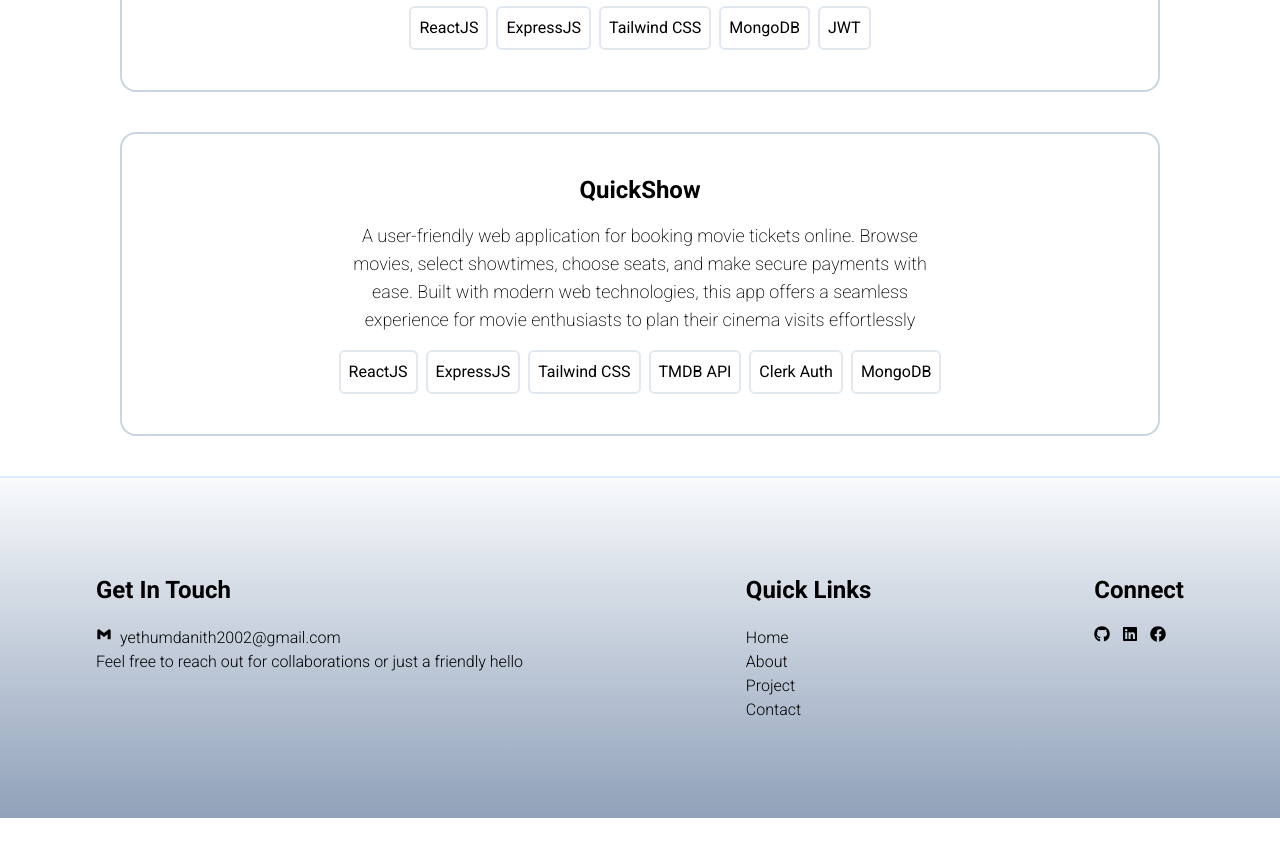
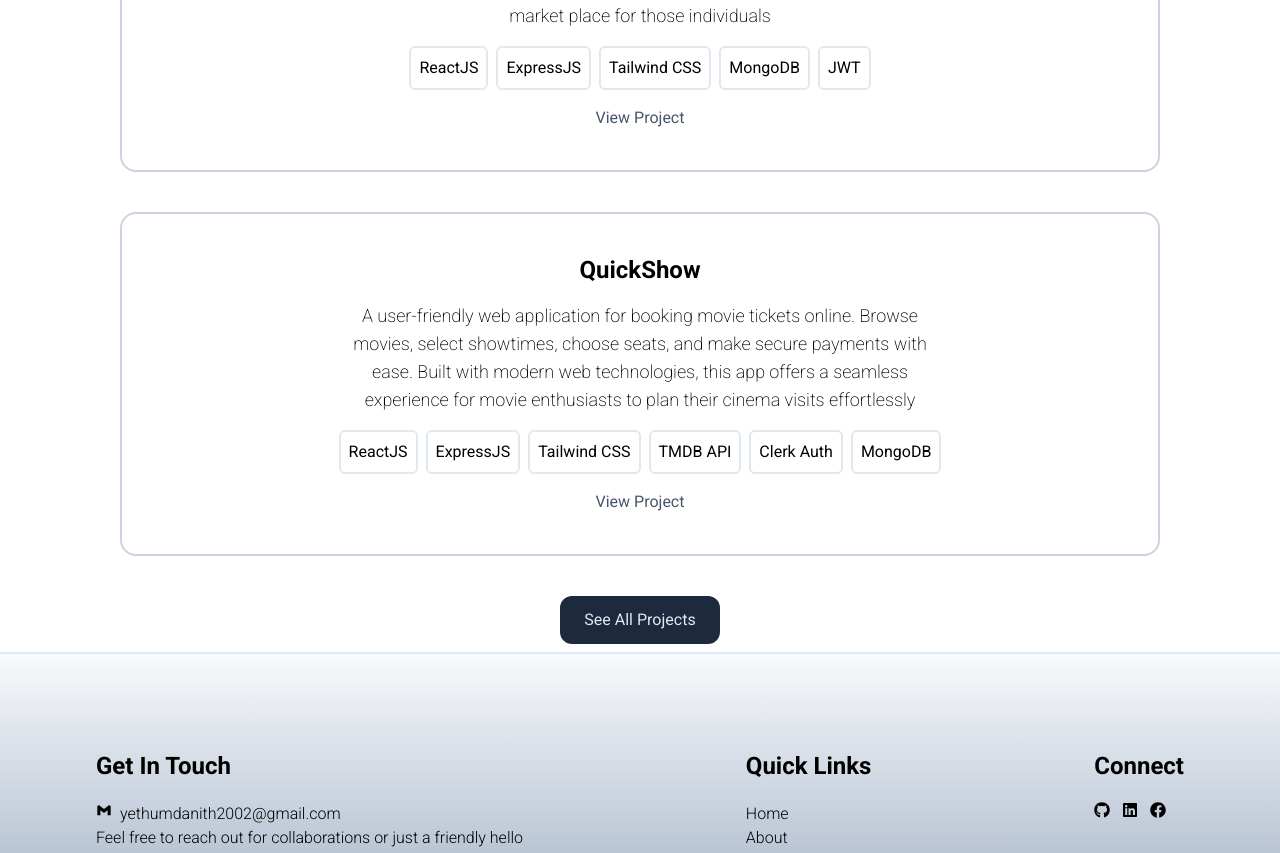
Before and after one commit to danith11/portfiloYD, a React (Vite) app: page / in a window 1280 px wide. Shown: the part 1524-2377 px from the top of the page. Before the commit the page ends 2342 px from the top, so only its background shows below. Built offline with nearby package versions, Linux system fonts and the light colour scheme; a web font is replaced by a local one.

Commit message:
Github links added for projects

```diff
--- a/src/components/ProjectCard.jsx
+++ b/src/components/ProjectCard.jsx
@@ -1,5 +1,4 @@
 // ProjectCard.js - Corrected
-
 import React from "react";
 
 const ProjectCard = () => {
@@ -17,12 +16,14 @@ const ProjectCard = () => {
         "Sequilize",
         "Zoom API",
       ],
+      link: "https://github.com/danith11/EDWin-web",
     },
     {
       name: "Forever E-commerce",
       description:
         "An E commerce web site is an online platform that facilates the buying and selling of products or services over internet.It serves as a virtual market place for those individuals",
       tech: ["ReactJS", "ExpressJS", "Tailwind CSS", "MongoDB", "JWT"],
+      link: "https://github.com/danith11/forever-ECommerce",
     },
     {
       name: "QuickShow",
@@ -36,6 +37,7 @@ const ProjectCard = () => {
         "Clerk Auth",
         "MongoDB",
       ],
+      link: "https://github.com/danith11/QuickShow",
     },
   ];
 
@@ -60,6 +62,9 @@ const ProjectCard = () => {
               </li>
             ))}
           </ul>
+          <button className="text-slate-600 cursor-pointer">
+            <a href={project.link}>View Project</a>
+          </button>
         </div>
       ))}
     </div>
--- a/src/components/Projects.jsx
+++ b/src/components/Projects.jsx
@@ -4,11 +4,14 @@ import BlurCircle from "./BlurCircle";
 
 const Projects = () => {
   return (
-    <div className="px=10 sm:px-30">
-      <div>
+    <div className="px=10 sm:px-30 mb-2">
+      <div className="items-center text-center">
         <p className="text-4xl font-bold text-center mb-10">Projects</p>
         <BlurCircle right="50px" />
         <ProjectCard />{" "}
+        <button className="py-3 px-6 bg-slate-800 rounded-xl text-slate-200 cursor-pointer hover:scale-102 duration-200 hover:text-slate-50 ">
+          See All Projects
+        </button>
       </div>
     </div>
   );
```
